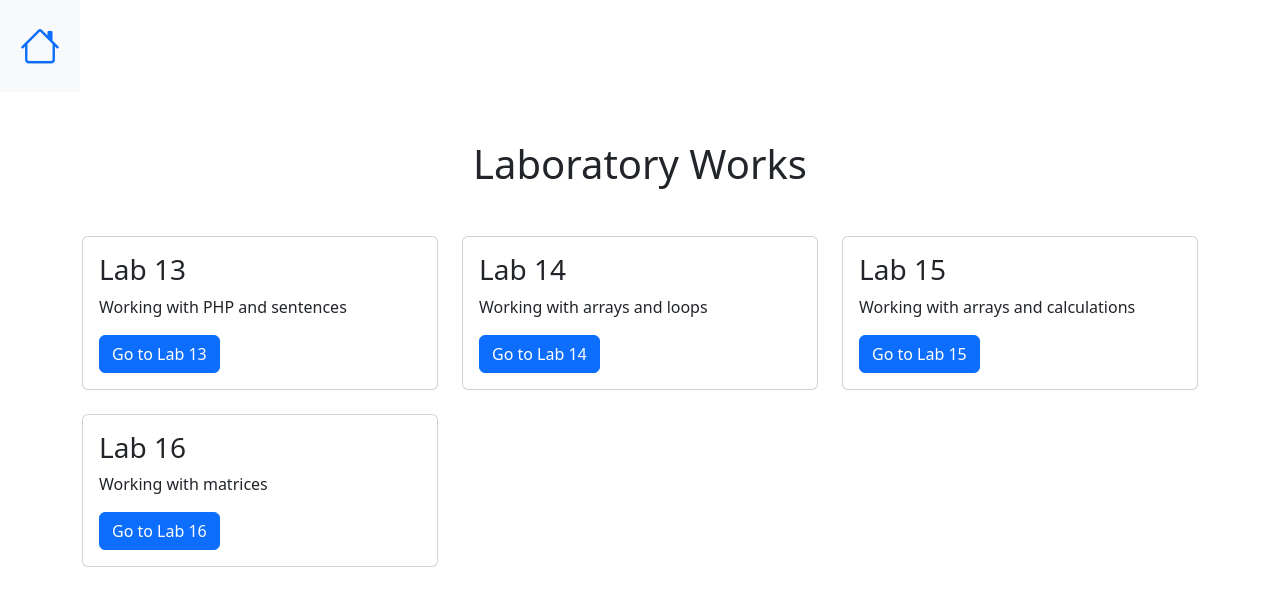
After one commit to molodsh1y1/web-technology, a PHP site: page / in a window 1280 px wide. The commit adds this page. Shown: the top 606 px of the page. Run offline with PHP 8.4, Linux system fonts and the light colour scheme.

```diff
--- /dev/null
+++ b/includes/navigation-bar.php
@@ -0,0 +1,25 @@
+<!DOCTYPE html>
+<html lang="en">
+<head>
+  <meta charset="UTF-8">
+  <meta name="viewport" content="width=device-width, initial-scale=1.0">
+  <title>Navigation Bar</title>
+  <link href="https://cdn.jsdelivr.net/npm/bootstrap@5.3.3/dist/css/bootstrap.min.css" rel="stylesheet" integrity="sha384-QWTKZyjpPEjISv5WaRU9OFeRpok6YctnYmDr5pNlyT2bRjXh0JMhjY6hW+ALEwIH" crossorigin="anonymous">
+  <link href="https://cdn.jsdelivr.net/npm/bootstrap-icons/font/bootstrap-icons.css" rel="stylesheet">
+</head>
+<body>
+  <div class="container-fluid">
+    <div class="row">
+      <div class="col-sm-auto bg-light sticky-top">
+        <ul class="nav nav-pills nav-flush flex-sm-column flex-row flex-nowrap mb-auto mx-auto text-center align-items-center">
+          <li class="nav-item">
+            <a href="../public/index.php" class="nav-link py-3 px-2" title="" data-bs-toggle="tooltip" data-bs-placement="right" data-bs-original-title="Home">
+              <i class="bi-house fs-1"></i>
+            </a>
+          </li>
+        </ul>
+      </div>
+    </div>
+  </div>
+</body>
+</html>
--- a/lb-15/array_task.php
+++ b/lb-15/array_task.php
@@ -7,6 +7,8 @@
   <link href="https://cdn.jsdelivr.net/npm/bootstrap@5.3.3/dist/css/bootstrap.min.css" rel="stylesheet" integrity="sha384-QWTKZyjpPEjISv5WaRU9OFeRpok6YctnYmDr5pNlyT2bRjXh0JMhjY6hW+ALEwIH" crossorigin="anonymous">
 </head>
 <body>
+  <?php include '../includes/navigation-bar.php'; ?>
+  <?php include '../includes/developer-info.php'; ?>
   <div class="container mt-4">
     <div class="card shadow-lg p-4">
       <h2 class="text-center mb-4">Array Calculations and Results</h2>
--- a/lb-16/matrix_task.php
+++ b/lb-16/matrix_task.php
@@ -7,7 +7,9 @@
   <link href="https://cdn.jsdelivr.net/npm/bootstrap@5.3.3/dist/css/bootstrap.min.css" rel="stylesheet" integrity="sha384-QWTKZyjpPEjISv5WaRU9OFeRpok6YctnYmDr5pNlyT2bRjXh0JMhjY6hW+ALEwIH" crossorigin="anonymous">
 </head>
 <body class="bg-light">
-  <div class="container mt-5">
+	<?php include '../includes/navigation-bar.php'; ?>
+	<?php include '../includes/developer-info.php'; ?>
+	<div class="container mt-5">
     <h1 class="text-center mb-4">Matrix Operations</h1>
 
     <?php
--- /dev/null
+++ b/public/index.php
@@ -0,0 +1,58 @@
+<!DOCTYPE html>
+<html lang="en">
+<head>
+  <meta charset="UTF-8">
+  <meta name="viewport" content="width=device-width, initial-scale=1.0">
+  <title>Laboratory Works</title>
+  <link href="https://cdn.jsdelivr.net/npm/bootstrap@5.3.3/dist/css/bootstrap.min.css" rel="stylesheet" integrity="sha384-QWTKZyjpPEjISv5WaRU9OFeRpok6YctnYmDr5pNlyT2bRjXh0JMhjY6hW+ALEwIH" crossorigin="anonymous">
+</head>
+<body>
+  <?php include '../includes/navigation-bar.php'; ?>
+  <div class="container">
+    <h1 class="text-center my-5">Laboratory Works</h1>
+    <div class="row row-cols-1 row-cols-md-2 row-cols-lg-3 g-4">
+
+      <div class="col">
+        <div class="card h-100">
+          <div class="card-body">
+            <h3 class="card-title">Lab 13</h3>
+            <p class="card-text">Working with PHP and sentences</p>
+            <a href="/lb-13/modify_sentence.php" class="btn btn-primary">Go to Lab 13</a>
+          </div>
+        </div>
+      </div>
+
+      <div class="col">
+        <div class="card h-100">
+          <div class="card-body">
+            <h3 class="card-title">Lab 14</h3>
+            <p class="card-text">Working with arrays and loops</p>
+            <a href="#" class="btn btn-primary">Go to Lab 14</a>
+          </div>
+        </div>
+      </div>
+
+      <div class="col">
+        <div class="card h-100">
+          <div class="card-body">
+            <h3 class="card-title">Lab 15</h3>
+            <p class="card-text">Working with arrays and calculations</p>
+            <a href="/lb-15/array_task.php" class="btn btn-primary">Go to Lab 15</a>
+          </div>
+        </div>
+      </div>
+
+      <div class="col">
+        <div class="card h-100">
+          <div class="card-body">
+            <h3 class="card-title">Lab 16</h3>
+            <p class="card-text">Working with matrices</p>
+            <a href="/lb-16/matrix_task.php" class="btn btn-primary">Go to Lab 16</a>
+          </div>
+        </div>
+      </div>
+
+    </div>
+  </div>
+</body>
+</html>
```
Also changed, not shown: includes/developer-info.php (added, +12 -0 lines), lb-13/modify_sentence.php (+2 -13 lines).
